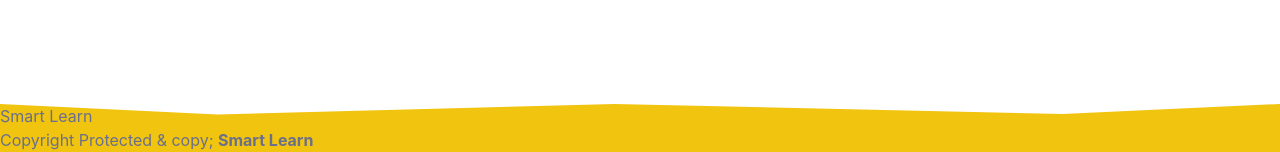
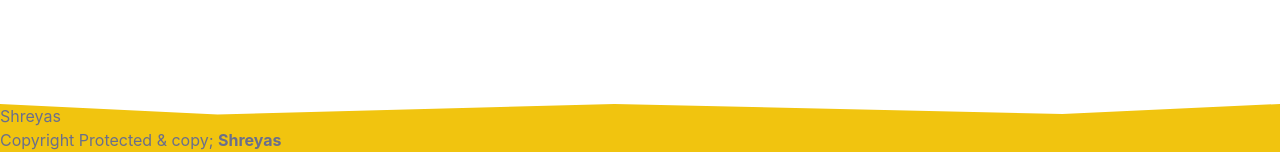
Before and after one commit to kprasad7/shre, a Django app: page /login/ in a window 1280 px wide. Shown: the part 2278-2430 px from the top of the page. Run offline with Django 3.2, Linux system fonts and the light colour scheme; parts of the project's set-up code (start-up, migrations or seed data) failed here and were passed over; some libraries are stand-ins or nearby versions.

Commit message:
updating

```diff
--- a/app/urls.py
+++ b/app/urls.py
@@ -30,10 +30,9 @@ urlpatterns = [
     path('vendor-admin/', views.vendor_admin, name='vendor_admin'),
     path('add-product/', views.add_product, name='add_product'),
 
-    path('logout/', auth_views.LogoutView.as_view(), name='logout'),
+    path('logout/', auth_views.LogoutView.as_view(template_name='logout.html'), name='logout'),
     path('login/', auth_views.LoginView.as_view(template_name='login.html'), name='login'),
     path('<slug:category_slug>/<slug:product_slug>/', views.product, name='product'),
     path('<slug:category_slug>/', views.category, name='category'),
-    path('logout', LogoutView.as_view(template_name='logout.html'),name='logout'),
     path('adminlogin', LoginView.as_view(template_name='adminlogin.html'),name='adminlogin'),
 ]+static(settings.MEDIA_URL, document_root=settings.MEDIA_ROOT)
--- a/templates/login.html
+++ b/templates/login.html
@@ -320,12 +320,12 @@ footer .content{
 		<div class="art">
 		 <div class="content">
 		   <section>
-		   	 <header>Smart Learn</header>
+		   	 <header>Shreyas</header>
 		   </section>
 		  </div>
 		  <div class="notice">
 		      Copyright Protected & copy;
-			  <strong>Smart Learn</strong>
+			  <strong>Shreyas</strong>
 		  </div>
 		</div>
 	</footer>
--- a/templates/logout.html
+++ b/templates/logout.html
@@ -36,7 +36,7 @@ footer{
 <body>
 <nav class="navbar navbar-light ">
   <div class="container">
-    <h3>Smart Learn</h3>
+    <h3>Shreyas</h3>
 
   </div>
 
@@ -58,7 +58,7 @@ footer{
 		  </div>
 		  <div class="notice">
 		      Copyright Protected & copy;
-			  <strong>Smart Learn</strong>
+			  <strong>Shreyas</strong>
 		  </div>
 		</div>
 </footer>
```
